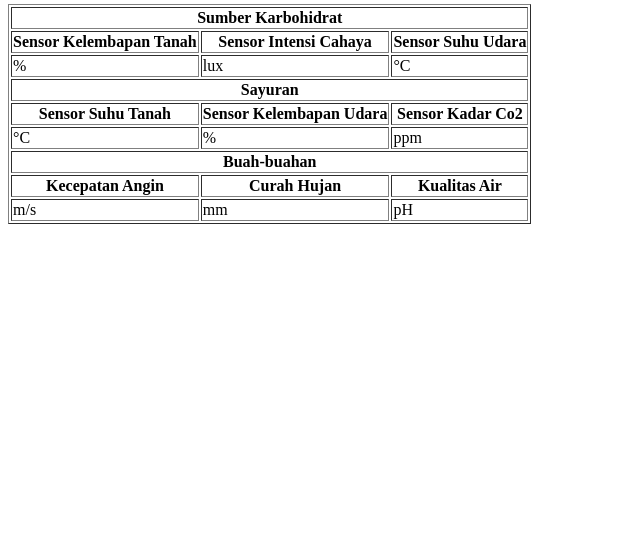
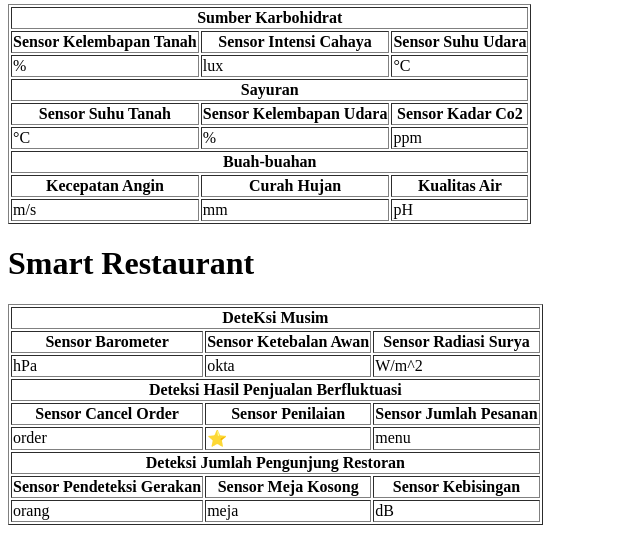
Before and after one commit to SWilbert03/3-factory-django-project-PraUAS, a Django app: page / in a window 1280 px wide. Shown: the part 376-909 px from the top of the page, without its empty margins (0-640 px from the left). Before the commit the page ends 600 px from the top, so only its background shows below. Run offline with Django 4.2, Linux system fonts and the light colour scheme.

Commit message:
modified:   db.sqlite3 	modified:   subsystem/urls.py 	modified:   subsystem/views.py 	modified:   templates/home.html

```diff
--- a/subsystem/urls.py
+++ b/subsystem/urls.py
@@ -42,4 +42,23 @@
     path('buah/sensorcurahhujan', views.CurahHujanView.as_view()),
     path('buah/sensorkualitasair', views.KualitasAirView.as_view()),
     # path('actuator/actuator3', views.actuator3view.as_view()),
+
+#Smart Restaurant
+    # DeteKsi Musim
+    path('musim/barometer', views.SensorBarometerView.as_view()),
+    path('musim/ketebalanawan', views.SensorKetebalanAwanView.as_view()),
+    path('musim/radiasisurya', views.SensorRadiasiSuryaView.as_view()),
+    # path('actuator/actuator1', views.actuator1view.as_view()),
+
+    # Deteksi Hasil Penjualan Berfluktuasi
+    path('hasilpenjualanberfluktuasi/cancelorder', views.SensorCancelOrderView.as_view()),
+    path('hasilpenjualanberfluktuasi/penilaian', views.SensorPenilaianView.as_view()),
+    path('hasilpenjualanberfluktuasi/jumlahpesanan', views.SensorJumlahPesananView.as_view()),
+    # path('actuator/actuator2', views.actuator2view.as_view()),
+
+    # Deteksi Jumlah Pengunjung Restoran
+    path('jumlahpengunjungrestoran/pendeteksigerakan', views.SensorPendeteksiGerakanView.as_view()),
+    path('jumlahpengunjungrestoran/mejakosong', views.SensorMejaKosongView.as_view()),
+    path('jumlahpengunjungrestoran/kebisingan', views.SensorKebisinganView.as_view()),
+    # path('actuator/actuator3', views.actuator3view.as_view()),
 ]
--- a/subsystem/views.py
+++ b/subsystem/views.py
@@ -138,7 +138,7 @@
     sensor_name = "Curah Hujan"
 
 class KualitasAirView(SensorTemplateView):
-    sensor_name = "Sensor Kadar Gula"
+    sensor_name = "Kualitas Air"
 
 class actuator6view(ActuatorTemplateView):
     actuator_name = "actuator6"
@@ -146,3 +146,55 @@
     sensor2_name = "Curah Hujan"
     sensor3_name = "Kualitas Air"
     training_csv = "light.csv"
+
+# Smart Restaurant ==========================================================================================================================================
+# DeteKsi Musim
+class SensorBarometerView(SensorTemplateView):
+    sensor_name = "Sensor Barometer"
+
+class SensorKetebalanAwanView(SensorTemplateView):
+    sensor_name = "Sensor Ketebalan Awan"
+
+class SensorRadiasiSuryaView(SensorTemplateView):
+    sensor_name = "Sensor Radiasi Surya"
+
+class actuator7view(ActuatorTemplateView):
+    actuator_name = "actuator7"
+    sensor1_name = "Sensor Barometer"
+    sensor2_name = "Sensor Ketebalan Awan"
+    sensor3_name = "Sensor Radiasi Surya"
+    training_csv = "heater.csv"
+
+# Deteksi Hasil Penjualan Berfluktuasi
+class SensorCancelOrderView(SensorTemplateView):
+    sensor_name = "Sensor Cancel Order"
+
+class SensorPenilaianView(SensorTemplateView):
+    sensor_name = "Sensor Penilaian"
+
+class SensorJumlahPesananView(SensorTemplateView):
+    sensor_name = "Sensor Jumlah Pesanan"
+
+class actuator8view(ActuatorTemplateView):
+    actuator_name = "actuator8"
+    sensor1_name = "Sensor Cancel Order"
+    sensor2_name = "Sensor Penilaian"
+    sensor3_name = "Sensor Jumlah Pesanan"
+    training_csv = "fan.csv"
+
+# Deteksi Jumlah Pengunjung Restoran
+class SensorPendeteksiGerakanView(SensorTemplateView):
+    sensor_name = "Sensor Pendeteksi Gerakan"
+
+class SensorMejaKosongView(SensorTemplateView):
+    sensor_name = "Sensor Meja Kosong"
+
+class SensorKebisinganView(SensorTemplateView):
+    sensor_name = "Sensor Kebisingan"
+
+class actuator9view(ActuatorTemplateView):
+    actuator_name = "actuator9"
+    sensor1_name = "Sensor Pendeteksi Gerakan"
+    sensor2_name = "Sensor Meja Kosong"
+    sensor3_name = "Sensor Kebisingan"
+    training_csv = "light.csv"
--- a/templates/home.html
+++ b/templates/home.html
@@ -51,7 +51,7 @@
 			<td><span id="sensorkadargula"></span> %</td>
 		</tr>
 	</table>
-
+<!-- ================================================================================================================ -->
 	<h1>Smart Plantation</h1>
 	<table border="1">
 		<th colspan="3">Sumber Karbohidrat</th>
@@ -88,6 +88,45 @@
 			<td><span id="sensorkecepatanangin"></span> m/s</td>
 			<td><span id="sensorcurahhujan"></span> mm</td>
 			<td><span id="sensorkualitasair"></span> pH</td>
+		</tr>
+	</table>
+<!-- ================================================================================================================ -->
+	<h1>Smart Restaurant</h1>
+	<table border="1">
+		<th colspan="3">DeteKsi Musim</th>
+		<tr>
+			<th>Sensor Barometer</th>
+			<th>Sensor Ketebalan Awan</th>
+			<th>Sensor Radiasi Surya</th>
+		</tr>
+		<tr>
+			<td><span id="barometer"></span> hPa</td>
+			<td><span id="ketebalanawan"></span> okta</td>
+			<td><span id="radiasisurya"></span>W/m^2</td>
+		</tr>
+
+		<th colspan="3">Deteksi Hasil Penjualan Berfluktuasi</th>
+		<tr>
+			<th>Sensor Cancel Order</th>
+			<th>Sensor Penilaian</th>
+			<th>Sensor Jumlah Pesanan</th>
+		</tr>
+		<tr>
+			<td><span id="cancelorder"></span> order</td>
+			<td><span id="penilaian"></span> ⭐</td>
+			<td><span id="jumlahpesanan"></span> menu</td>
+		</tr>
+
+		<th colspan="3">Deteksi Jumlah Pengunjung Restoran</th>
+		<tr>
+			<th>Sensor Pendeteksi Gerakan</th>
+			<th>Sensor Meja Kosong</th>
+			<th>Sensor Kebisingan</th>
+		</tr>
+		<tr>
+			<td><span id="pendeteksigerakan"></span> orang</td>
+			<td><span id="mejakosong"></span> meja</td>
+			<td><span id="kebisingan"></span> dB</td>
 		</tr>
 	</table>
 </body>
@@ -153,6 +192,22 @@
     updateSensorValue('/buah/sensorcurahhujan', 'sensorcurahhujan');
     updateSensorValue('/buah/sensorkualitasair', 'sensorkualitasair');
     // updateActuatorState('/actuator/lighting', 'lighting');
+
+// Smart Restaurant
+	updateSensorValue('/musim/barometer', 'barometer');
+    updateSensorValue('/musim/ketebalanawan', 'ketebalanawan');
+    updateSensorValue('/musim/radiasisurya', 'radiasisurya');
+    // updateActuatorState('/actuator/heater', 'heater');
+
+    updateSensorValue('/hasilpenjualanberfluktuasi/cancelorder', 'cancelorder');
+    updateSensorValue('/hasilpenjualanberfluktuasi/penilaian', 'penilaian');
+    updateSensorValue('/hasilpenjualanberfluktuasi/jumlahpesanan', 'jumlahpesanan');
+    // updateActuatorState('/actuator/fan', 'fan');
+
+    updateSensorValue('/jumlahpengunjungrestoran/pendeteksigerakan', 'pendeteksigerakan');
+    updateSensorValue('/jumlahpengunjungrestoran/mejakosong', 'mejakosong');
+    updateSensorValue('/jumlahpengunjungrestoran/kebisingan', 'kebisingan');
+    // updateActuatorState('/actuator/lighting', 'lighting');
   }, 2000);
 
 </script>
```
Also changed, not shown: db.sqlite3.
